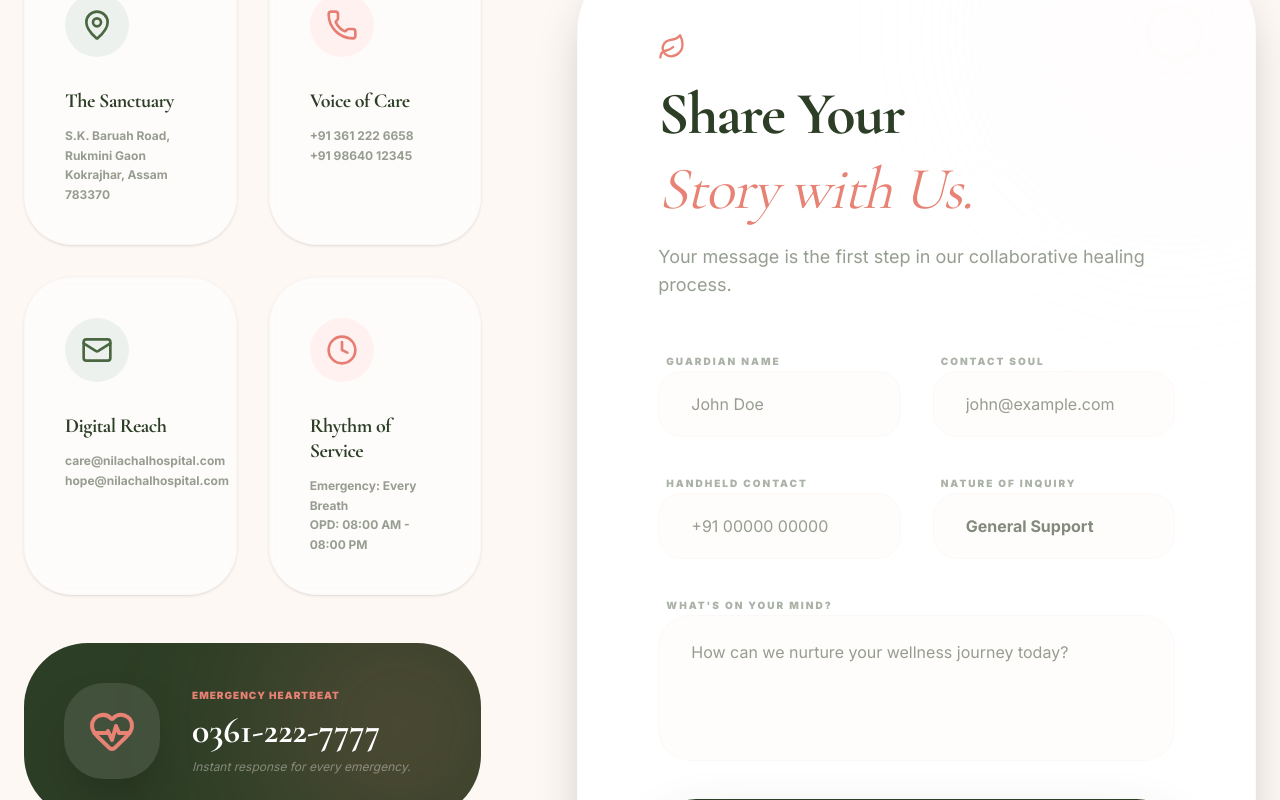
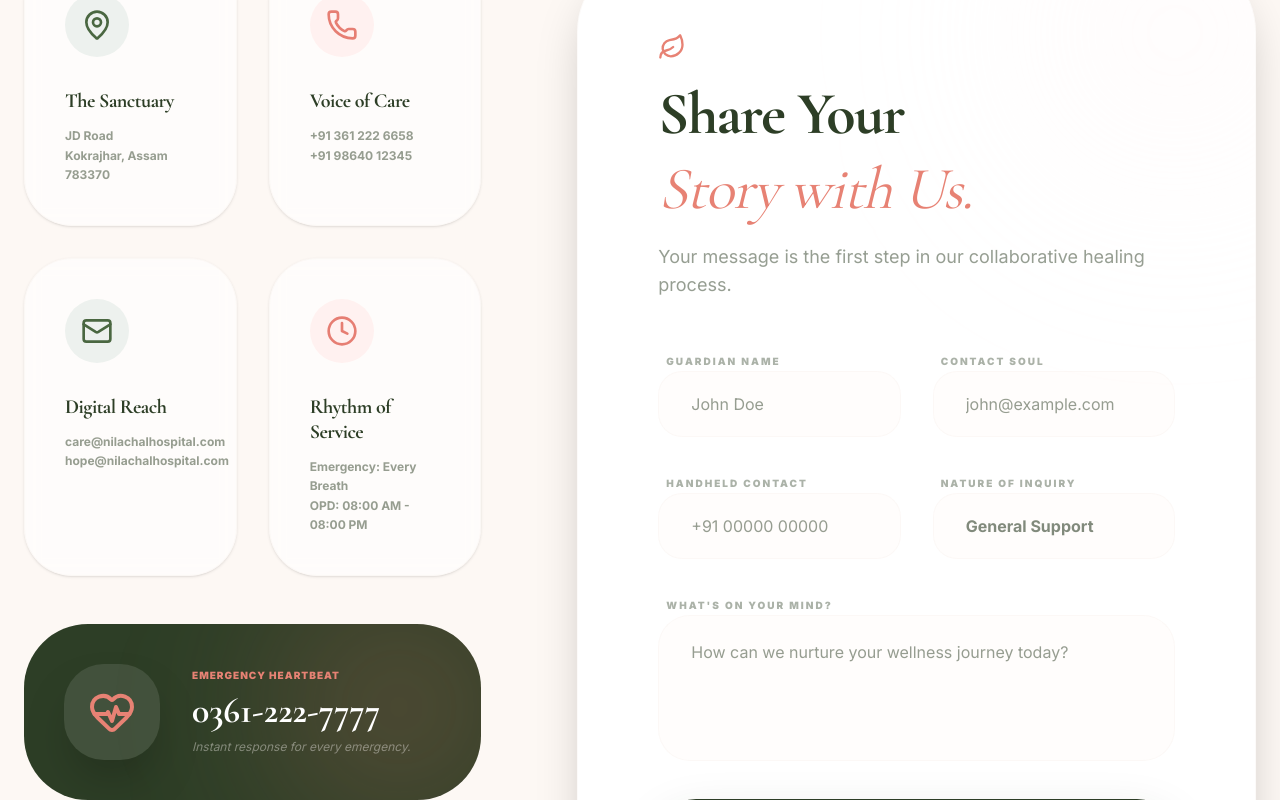
Before and after one commit to zeapherine/nilachal, a Next.js app: page /contact in a window 1280 px wide. Shown: the part 800-1600 px from the top of the page. Built offline with nearby package versions, Linux system fonts and the light colour scheme.

Commit message:
fix: update map embed URL and correct address on Contact page

```diff
--- a/src/components/animated/ContactClient.tsx
+++ b/src/components/animated/ContactClient.tsx
@@ -7,7 +7,7 @@ export default function ContactClient() {
   const contactInfo = [
     {
       title: "The Sanctuary",
-      details: ["S.K. Baruah Road, Rukmini Gaon", "Kokrajhar, Assam 783370"],
+      details: ["JD Road", "Kokrajhar, Assam 783370"],
       icon: <MapPin className="w-8 h-8 text-forest-medium" />,
       bg: "bg-forest-muted"
     },
@@ -92,7 +92,7 @@ export default function ContactClient() {
             <div className="absolute -inset-4 bg-forest/5 rounded-[2.5rem] sm:rounded-[4rem] blur-2xl opacity-0 group-hover:opacity-100 transition-opacity" />
             <div className="h-64 sm:h-96 w-full bg-white rounded-[2.5rem] sm:rounded-[4rem] border-4 sm:border-8 border-white overflow-hidden relative shadow-2xl">
                <iframe
-                 src="https://www.google.com/maps/embed?pb=!1m18!1m12!1m3!1d3581.1685!2d91.785!3d26.13!2m3!1f0!2f0!3f0!3m2!1i1024!2i768!4f13.1!3m3!1m2!1s0x0%3A0x0!2zMjbCsDA3JzQ4LjAiTiA5McKwNDcnMDYuMCJF!5e0!3m2!1sen!2sin!4v1620000000000!5m2!1sen!2sin"
+                 src="https://www.google.com/maps/embed?pb=!1m14!1m8!1m3!1d114302.23102782413!2d90.1435089!3d26.4575108!3m2!1i1024!2i768!4f13.1!3m3!1m2!1s0x37588b00695a4341%3A0xd8aac03b108e773!2sNilachal%20Hospital%20%26%20Research%20Centre!5e0!3m2!1sen!2sin!4v1773678731101!5m2!1sen!2sin"
                  className="w-full h-full grayscale opacity-40 hover:grayscale-0 hover:opacity-100 transition-all duration-1000"
                  loading="lazy"
                />
```
